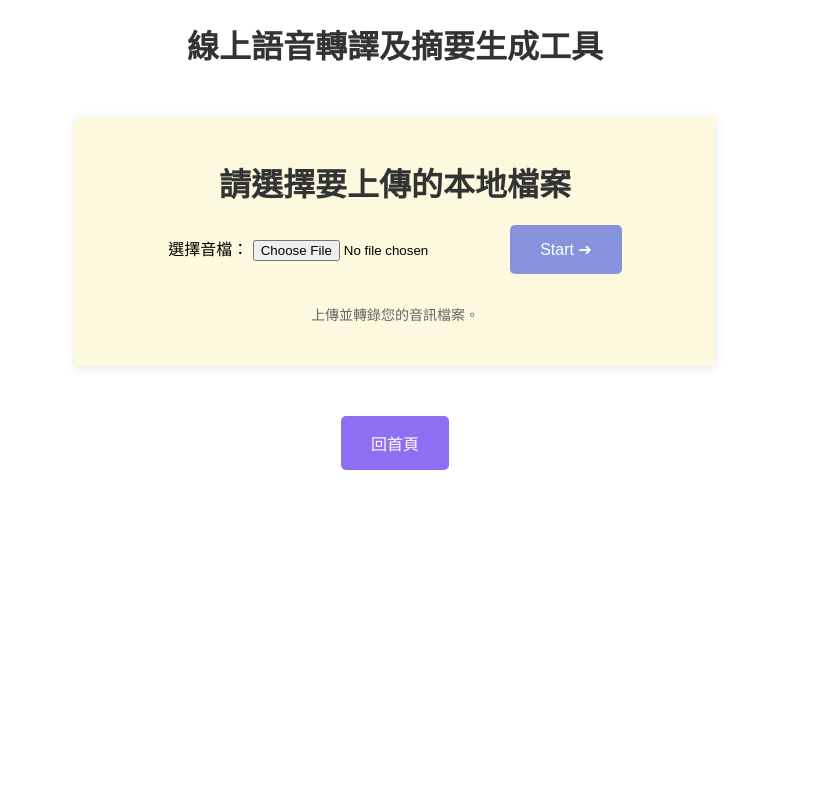
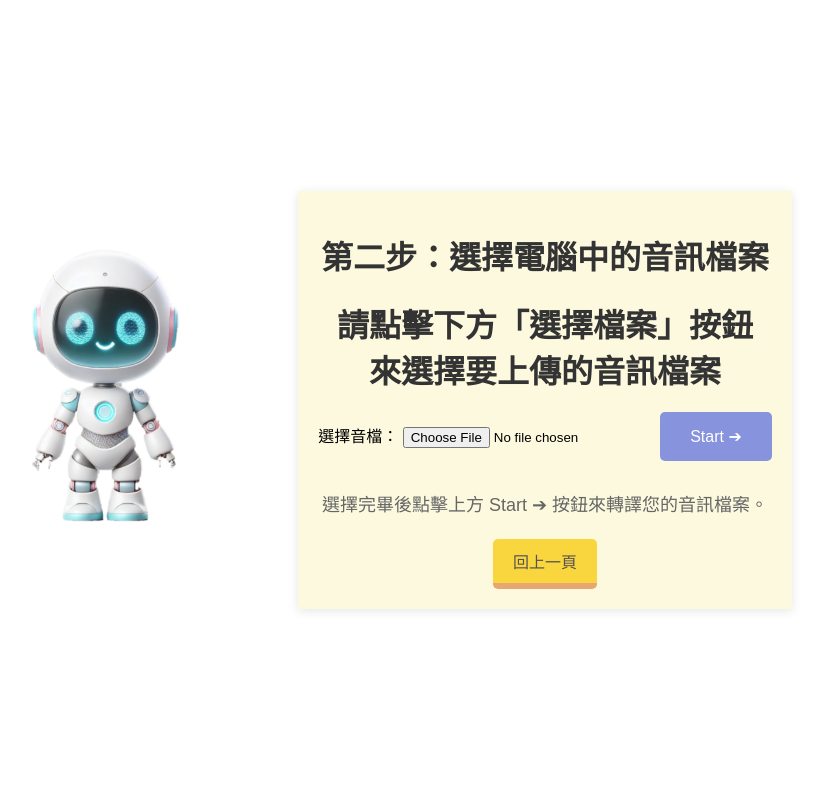
Before and after one commit to Yicheng-1218/Speech2Summarize, a FastAPI app: page /transcribe/from-local in a window 1280 px wide. Shown: the whole page, without its empty margins (245-1068 px from the left). Run offline with FastAPI, Linux system fonts and the light colour scheme; parts of the project's set-up code (start-up, migrations or seed data) failed here and were passed over.

Commit message:
新增一個introduction.html歡迎頁面、添加使用者說明、文字視覺化、機器人動畫

```diff
--- a/project/main.py
+++ b/project/main.py
@@ -66,6 +66,11 @@ api_router = APIRouter(prefix="/api")
 
 
 # 模板路由
+# /transcribe/introduction -> 會渲染 transcribe/introduction.html
+@app.get("/transcribe/introduction",tags=["Template"])
+async def introduction_page(request: Request):
+    return templates.TemplateResponse("transcribe/introduction.html", {"request": request})
+
 # /transcribe/index -> 會渲染 transcribe/index.html
 @app.get("/transcribe/index",tags=["Template"])
 async def index_page(request: Request):
--- a/project/templates/transcribe/local_audio.html
+++ b/project/templates/transcribe/local_audio.html
@@ -8,16 +8,48 @@
     <style>
         body {
             font-family: Arial, sans-serif;
-                text-align: center;
             background-color: white;
+            margin: 0;
+            height: 100vh;
+            display: flex;
+            justify-content: center;
+            align-items: center;
         }
 
-            .container {
+        .main-container {
+            display: flex;
+            justify-content: center;
+            align-items: center;
+            width: 100%;
+            max-width: 1200px;
+        }
+
+        img {
+            width: 300px;
+            height: 300px;
+            animation: float 3s ease-in-out infinite;
+        }
+
+        @keyframes float {
+            0% {
+                transform: translateY(0);
+            }
+            50% {
+                transform: translateY(-20px);
+            }
+            100% {
+                transform: translateY(0);
+            }
+        }
+
+
+        .content-container {
             max-width: 600px;
-                margin: 50px auto;
+            margin: 50px;
             padding: 20px;
             background-color: #fcf9de;
             box-shadow: 0 2px 10px rgba(0, 0, 0, 0.1);
+            text-align: center;
         }
 
         h1 {
@@ -45,24 +77,31 @@
             cursor: pointer;
         }
 
-            button:hover {
-                background-color: #d4004b;
+        .start:hover {
+            background-color: #6a79b3;
         }
 
         .description {
             margin-top: 30px;
-                font-size: 14px;
+            font-size: 18px;
             color: #666;
             line-height: 1.6;
         }
 
         .homebutton {
-                background-color: #8E6EF3;
+            outline: none;
+            font-size: 1rem;
+            color: rgb(87, 83, 83);
+            padding: 10px 20px;
+            border: 0;
+            border-bottom: 6px solid #e6a772;
+            border-radius: 5px;
+            background-color: #f9d53e;
         }
 
         button {
             padding: 15px 30px;
-                color: white;
+            color: black;
             border: none;
             border-radius: 5px;
             font-size: 16px;
@@ -74,54 +113,31 @@
             margin-bottom: 20px;
         }
     </style>
-        <link rel="stylesheet" href="/static/css/main.css">
 </head>
 
 <body>
-        <h1>線上語音轉譯及摘要生成工具</h1>
-        <div class="container">
-            <h1>請選擇要上傳的本地檔案</h1>
+    <div class="main-container">
+        <!-- 機器人動畫 -->
+        <div class="img">
+            <img src="/static/cute_robot_image.png" alt="機器人">
+        </div>
+
+        <div class="content-container">
+            <h1>第二步：選擇電腦中的音訊檔案</h1>
+            <h1>請點擊下方「選擇檔案」按鈕<br>來選擇要上傳的音訊檔案</h1>
             <form action="/api/transcribe/file" method="post" enctype="multipart/form-data">
                 <label for="file">選擇音檔：</label>
                 <input type="file" id="file-upload" name="file" accept="audio/*">
-
                 <button class="start" id="start-button" type="submit">Start ➔</button>
-
+            </form>
             <div class="description">
-                    <p>上傳並轉錄您的音訊檔案。</p>
+                <p>選擇完畢後點擊上方 Start ➔ 按鈕來轉譯您的音訊檔案。</p>
             </div>
-            </form>
-            <div id="result"></div>
-
-        </div>
-        <div class="home"></div>
             <a href="/transcribe/index">
-            <button class="homebutton">回首頁</button>
+                <button class="homebutton">回上一頁</button>
             </a>
         </div>
-        <script src="/static/js/main.js"></script>
-        <script>
-            document.getElementById('start-button').addEventListener('click', async function (event) {
-                event.preventDefault();  // 阻止表單自動提交
-
-                const fileInput = document.getElementById('file-upload');
-                const file = fileInput.files[0];
-
-                if (!file) {
-                    alert("請選擇一個音訊檔案");
-                    return;
-                }
-                // // 顯示 Loading 圈
-                // document.getElementById("loading").style.display = "block";
-
-                const formData = new FormData();
-                formData.append("audio_file", file);  // 正確地將文件添加到 formData
-                // 發送 POST 請求到 /api/transcribe/file
-                transcribe("/api/transcribe/file", formData);
-
-            });
-        </script>
-
+    </div>
 </body>
 
 </html>
```
Also changed, not shown: project/templates/transcribe/from_url.html (+14 -7 lines), project/templates/transcribe/index.html (+36 -16 lines), project/templates/transcribe/introduction.html (added, +90 -0 lines), project/static/cute_robot_image.jpg (added), project/static/cute_robot_image.png (added). Lines whose indentation alone changed are shown as unchanged.
